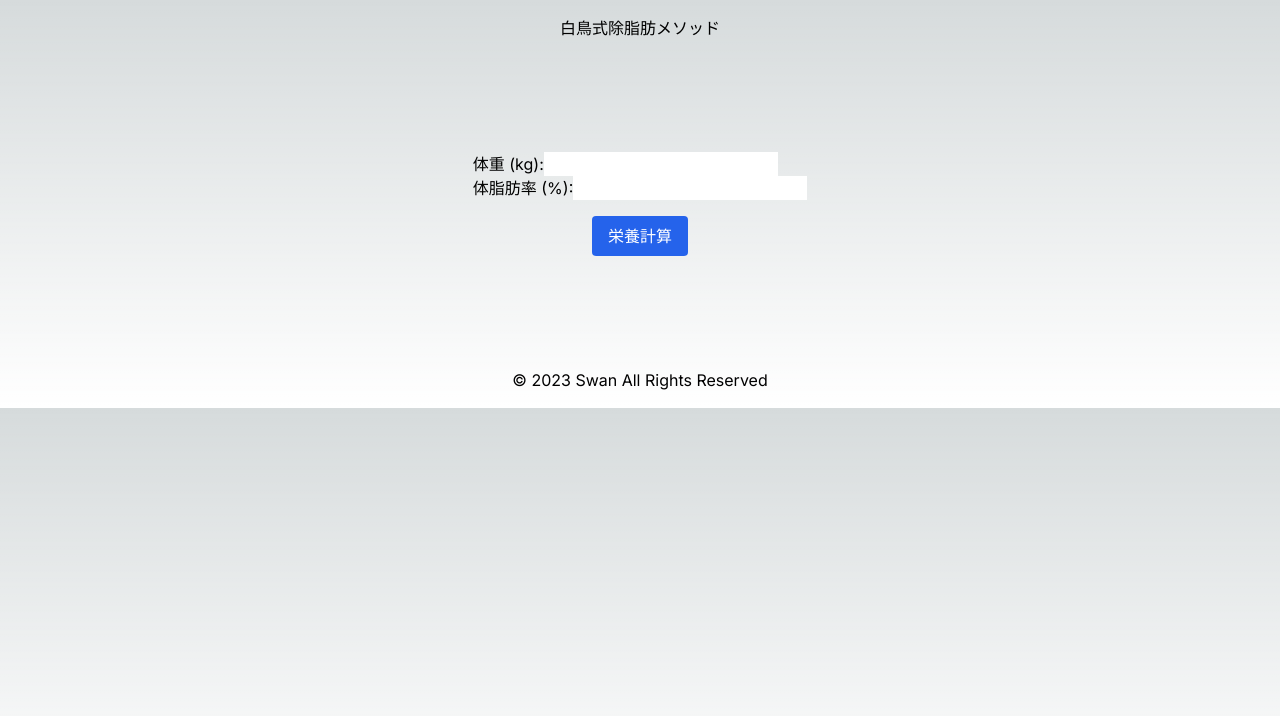
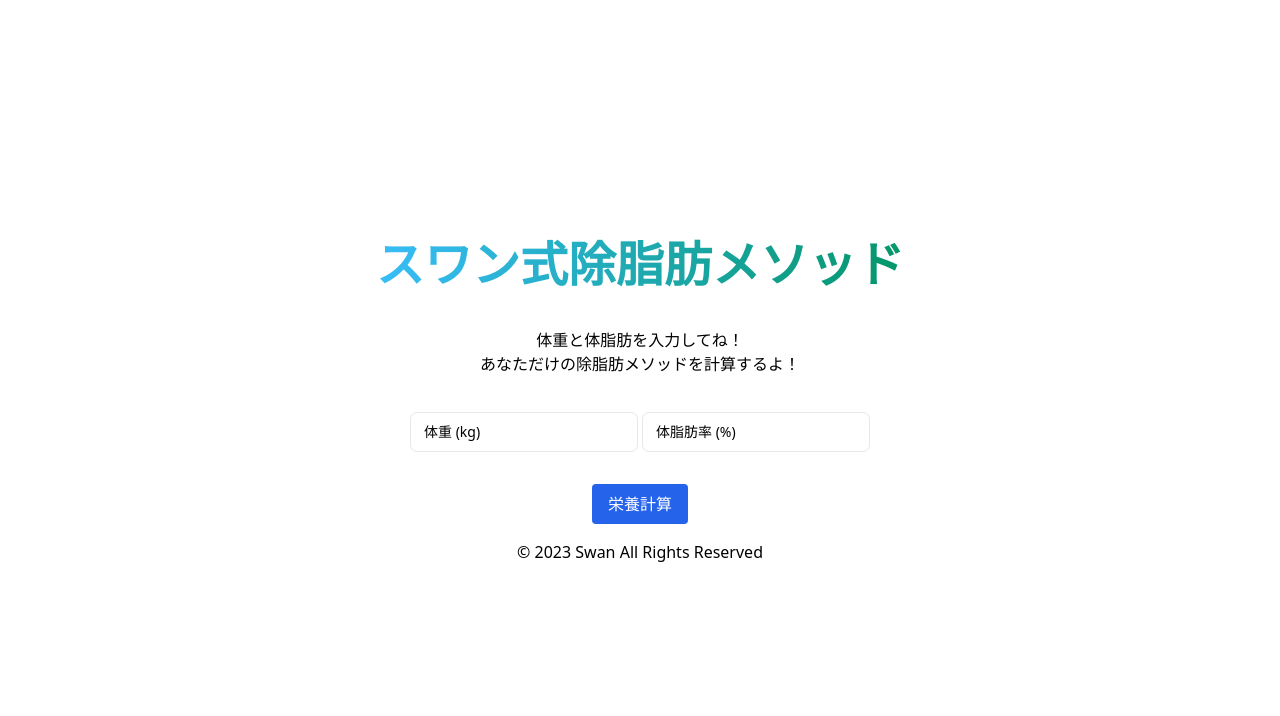
Before and after one commit to kota-shiratori/ffmi-calculator, a Next.js app: page / in a window 1280 px wide. Shown: the top 716 px of the page. Built offline with nearby package versions, Linux system fonts and the light colour scheme.

Commit message:
♻️ 全体のスタイル調整

```diff
--- a/src/app/globals.css
+++ b/src/app/globals.css
@@ -2,7 +2,7 @@
 @tailwind components;
 @tailwind utilities;
 
-:root {
+/* :root {
   --foreground-rgb: 0, 0, 0;
   --background-start-rgb: 214, 219, 220;
   --background-end-rgb: 255, 255, 255;
@@ -24,4 +24,4 @@ body {
       rgb(var(--background-end-rgb))
     )
     rgb(var(--background-start-rgb));
-}
+} */
--- a/src/app/layout.jsx
+++ b/src/app/layout.jsx
@@ -11,7 +11,8 @@ export const metadata = {
 export default function RootLayout({ children }) {
   return (
     <html lang="ja">
-      <body className={inter.className}>{children}</body>
+      {/* <body className={inter.className}>{children}</body> */}
+      <body className="bg-white h-screen flex justify-center flex-col">{children}</body>
     </html>
   )
 }
--- a/src/components/FFMIForm.jsx
+++ b/src/components/FFMIForm.jsx
@@ -33,30 +33,46 @@ export default function FFMIForm() {
   };
 
   return (
-    <main className="flex flex-col items-center p-24">
+    <main className="flex flex-col items-center">
       <form onSubmit={calculateNutrition}>
-        <label>
-          体重 (kg):
+        <div className="flex items-center py-4 gap-x-1">
+          {/* 体重の入力フィールド */}
+          <div class="relative w-full min-w-[200px] h-10">
             <input
+              class="peer w-full h-full bg-transparent text-blue-gray-700 font-sans font-normal outline outline-0 focus:outline-0 disabled:bg-blue-gray-50 disabled:border-0 transition-all placeholder-shown:border placeholder-shown:border-blue-gray-200 placeholder-shown:border-t-blue-gray-200 border focus:border-2 focus:border-t-transparent text-sm px-3 py-2.5 rounded-[7px] border-blue-gray-200 focus:border-blue-500"
+              placeholder=" "
               type="number"
               value={weight}
               onChange={(e) => setWeight(e.target.value)}
             />
+            <label class="flex w-full h-full select-none pointer-events-none absolute left-0 font-normal !overflow-visible truncate peer-placeholder-shown:text-blue-gray-500 leading-tight peer-focus:leading-tight peer-disabled:text-transparent peer-disabled:peer-placeholder-shown:text-blue-gray-500 transition-all -top-1.5 peer-placeholder-shown:text-sm text-[11px] peer-focus:text-[11px] before:content[' '] before:block before:box-border before:w-2.5 before:h-1.5 before:mt-[6.5px] before:mr-1 peer-placeholder-shown:before:border-transparent before:rounded-tl-md before:border-t peer-focus:before:border-t-2 before:border-l peer-focus:before:border-l-2 before:pointer-events-none before:transition-all peer-disabled:before:border-transparent after:content[' '] after:block after:flex-grow after:box-border after:w-2.5 after:h-1.5 after:mt-[6.5px] after:ml-1 peer-placeholder-shown:after:border-transparent after:rounded-tr-md after:border-t peer-focus:after:border-t-2 after:border-r peer-focus:after:border-r-2 after:pointer-events-none after:transition-all peer-disabled:after:border-transparent peer-placeholder-shown:leading-[3.75] text-blue-gray-400 peer-focus:text-blue-500 before:border-blue-gray-200 peer-focus:before:!border-blue-500 after:border-blue-gray-200 peer-focus:after:!border-blue-500">
+              体重 (kg)
             </label>
-        <br />
-        <label>
-          体脂肪率 (%):
+          </div>
+          {/* 体脂肪率の入力フィールド */}
+          <div class="relative w-full min-w-[200px] h-10">
             <input
+              class="peer w-full h-full bg-transparent text-blue-gray-700 font-sans font-normal outline outline-0 focus:outline-0 disabled:bg-blue-gray-50 disabled:border-0 transition-all placeholder-shown:border placeholder-shown:border-blue-gray-200 placeholder-shown:border-t-blue-gray-200 border focus:border-2 focus:border-t-transparent text-sm px-3 py-2.5 rounded-[7px] border-blue-gray-200 focus:border-blue-500"
               type="number"
+              placeholder=" "
               value={bodyFat}
               onChange={(e) => setBodyFat(e.target.value)}
             />
+            <label class="flex w-full h-full select-none pointer-events-none absolute left-0 font-normal !overflow-visible truncate peer-placeholder-shown:text-blue-gray-500 leading-tight peer-focus:leading-tight peer-disabled:text-transparent peer-disabled:peer-placeholder-shown:text-blue-gray-500 transition-all -top-1.5 peer-placeholder-shown:text-sm text-[11px] peer-focus:text-[11px] before:content[' '] before:block before:box-border before:w-2.5 before:h-1.5 before:mt-[6.5px] before:mr-1 peer-placeholder-shown:before:border-transparent before:rounded-tl-md before:border-t peer-focus:before:border-t-2 before:border-l peer-focus:before:border-l-2 before:pointer-events-none before:transition-all peer-disabled:before:border-transparent after:content[' '] after:block after:flex-grow after:box-border after:w-2.5 after:h-1.5 after:mt-[6.5px] after:ml-1 peer-placeholder-shown:after:border-transparent after:rounded-tr-md after:border-t peer-focus:after:border-t-2 after:border-r peer-focus:after:border-r-2 after:pointer-events-none after:transition-all peer-disabled:after:border-transparent peer-placeholder-shown:leading-[3.75] text-blue-gray-400 peer-focus:text-blue-500 before:border-blue-gray-200 peer-focus:before:!border-blue-500 after:border-blue-gray-200 peer-focus:after:!border-blue-500">
+              体脂肪率 (%)
             </label>
-        <br />
-        <button type="submit" class="bg-blue-600 hover:bg-blue-500 text-white rounded px-4 py-2 flex m-auto mt-4">栄養計算</button>
+          </div>
+        </div>
+        {/* 計算ボタン */}
+        <button
+          type="submit"
+          className="bg-blue-600 hover:bg-blue-500 text-white rounded px-4 py-2 flex m-auto mt-4"
+        >
+          栄養計算
+        </button>
       </form>
       {results && (
-        <div>
+        <div className="mt-5">
           <p>体脂肪量: {results.bodyFatWeight} kg</p>
           <p>除脂肪体重: {results.leanBodyMass} kg</p>
           <p>維持(減量)カロリー: {results.maintenanceCalories} kcal</p>
--- a/src/components/Header.jsx
+++ b/src/components/Header.jsx
@@ -1,8 +1,18 @@
 export function Header() {
   return (
     <>
-      <header className="text-center py-4">
-        <h1>白鳥式除脂肪メソッド</h1>
+      <header className="text-center py-5">
+        <h1 className="text-3xl font-extrabold text-gray-900 dark:text-white md:text-4xl lg:text-5xl">
+          <span className="text-transparent bg-clip-text bg-gradient-to-r to-emerald-600 from-sky-400">
+            スワン式除脂肪メソッド
+          </span>
+        </h1>
+        <div className="mt-10">
+          <p className="">体重と体脂肪を入力してね！</p>
+        </div>
+        <div className="">
+          <p className="">あなただけの除脂肪メソッドを計算するよ！</p>
+        </div>
       </header>
     </>
   );
```
Lines whose indentation alone changed are shown as unchanged.
